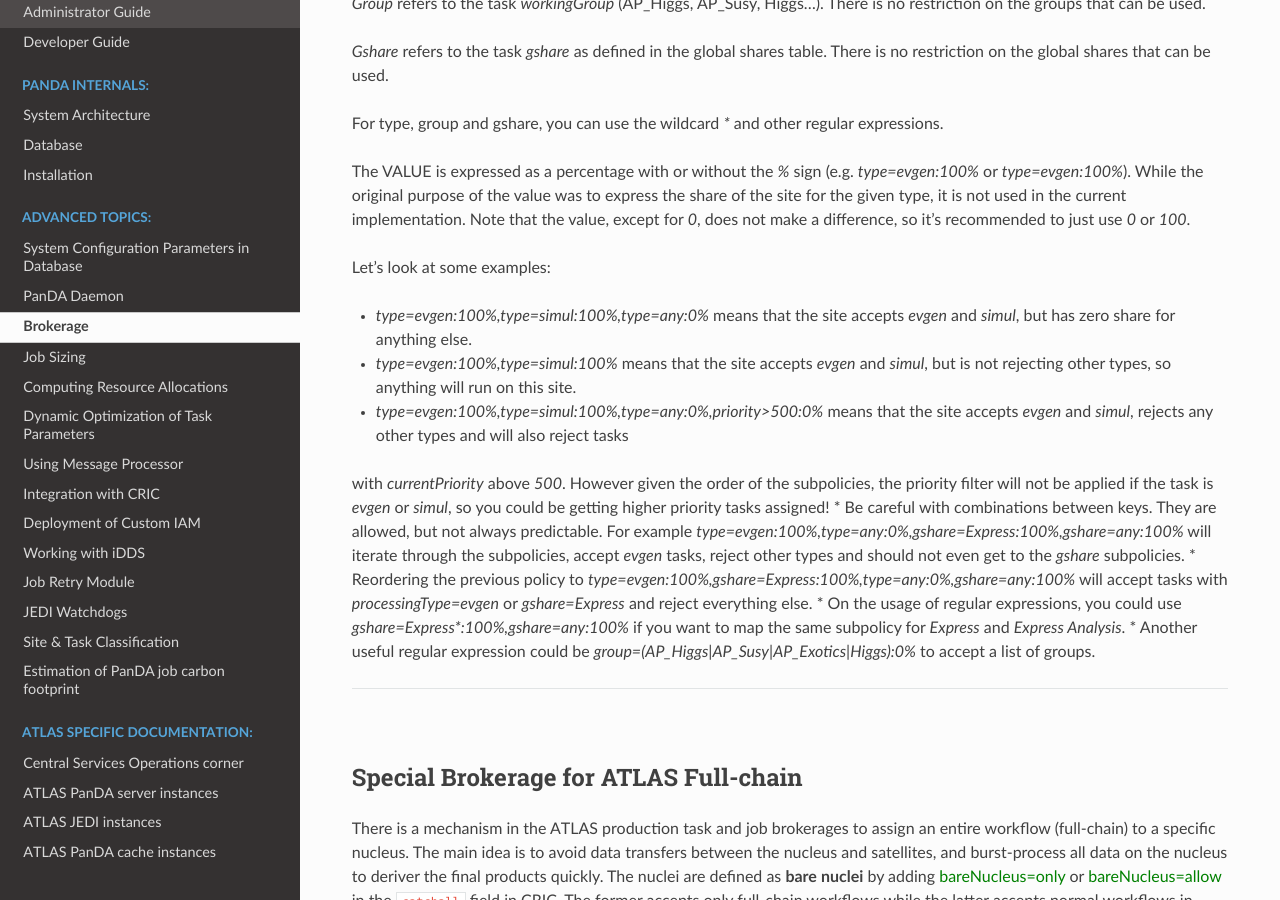
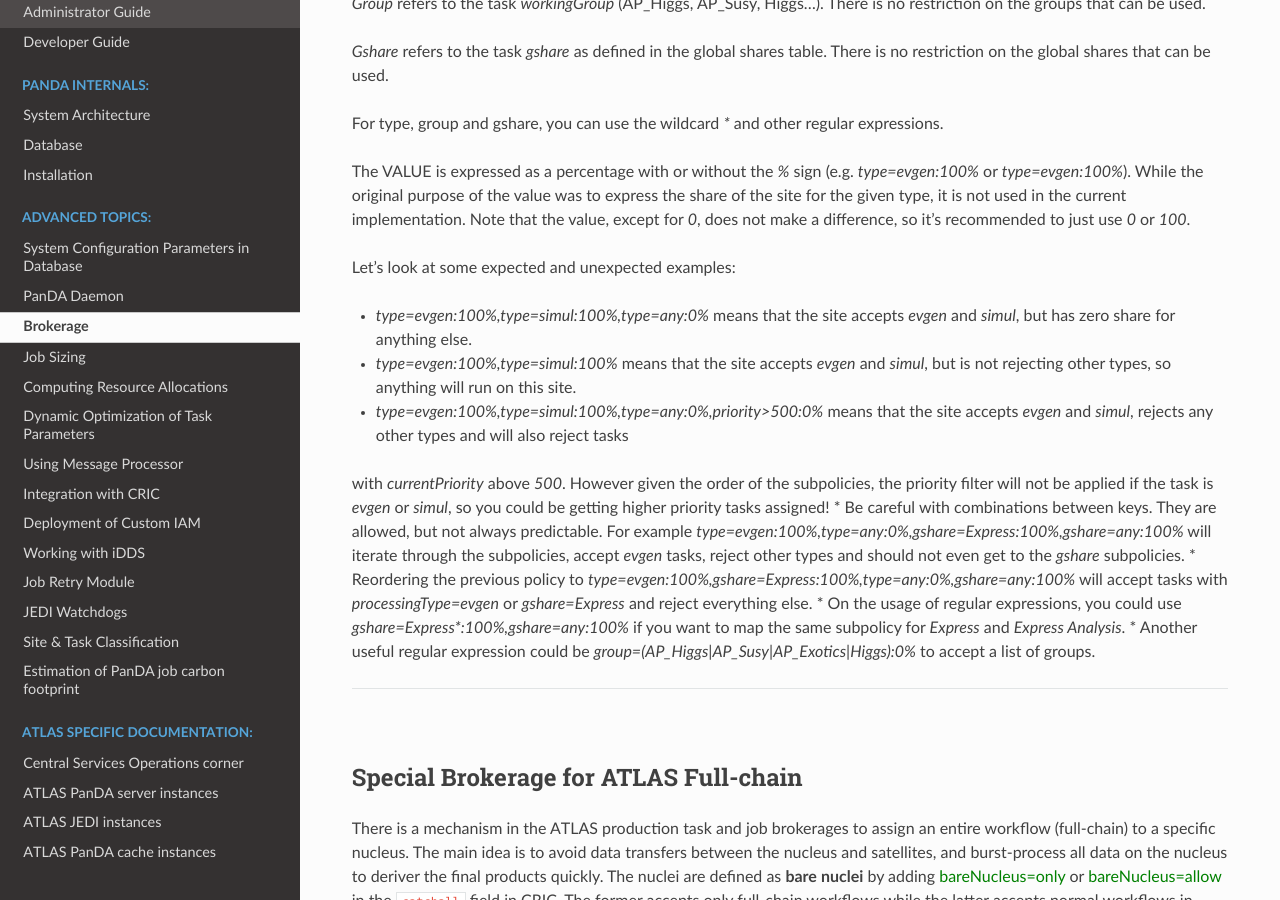
Before and after one commit to PanDAWMS/panda-docs, a Sphinx documentation site: the page built from docs/source/advanced/brokerage.rst, in a window 1280 px wide and 900 px high, scrolled down 9355 px. Built offline with Sphinx 7.4.7 and the Read the Docs theme 2.0.0, drawn with Linux system fonts in a browser that asks for light colours; pages that are not in the unit, such as notebooks, are missing from menus.

Commit message:
Zero Share update

```diff
--- a/docs/source/advanced/brokerage.rst
+++ b/docs/source/advanced/brokerage.rst
@@ -494,7 +494,7 @@
 was to express the share of the site for the given type, it is not used in the current implementation. Note that the value, except for `0`, does
 not make a difference, so it's recommended to just use `0` or `100`.
 
-Let's look at some examples:
+Let's look at some expected and unexpected examples:
 
 * `type=evgen:100%,type=simul:100%,type=any:0%` means that the site accepts `evgen` and `simul`, but has zero share for anything else.
 * `type=evgen:100%,type=simul:100%` means that the site accepts `evgen` and `simul`, but is not rejecting other types, so anything will run on this site.
```
